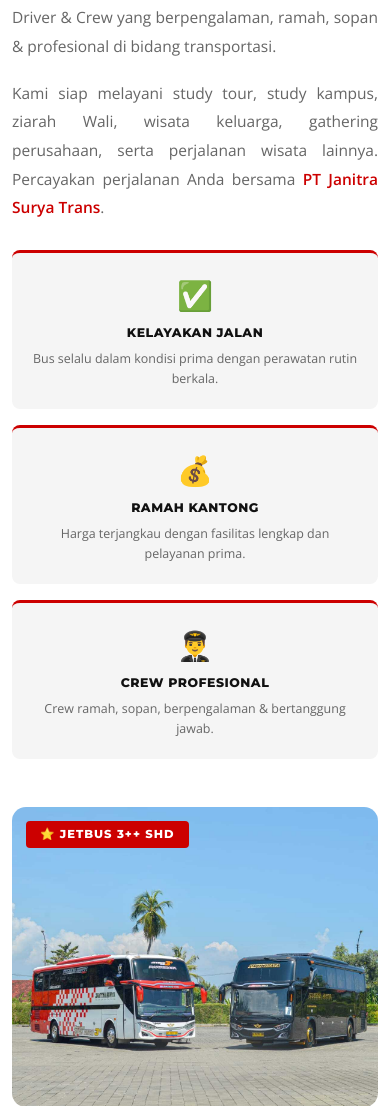
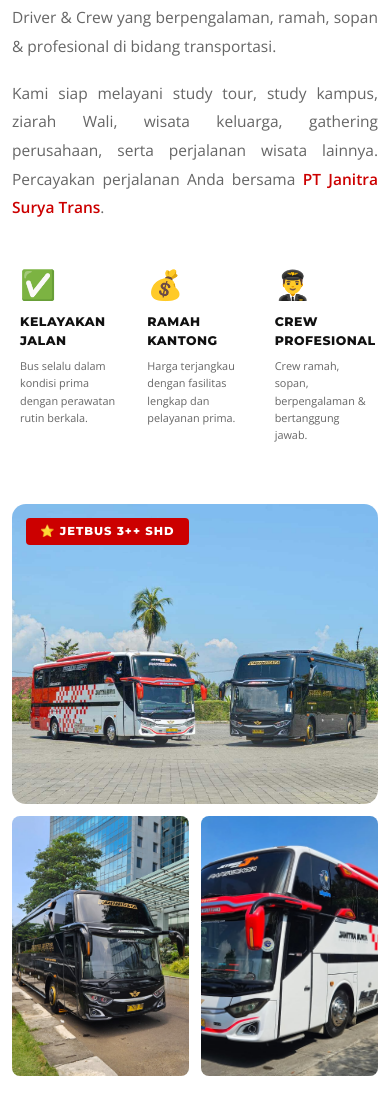
Before and after one commit to l200240164-galihwikuu/janitra_trans, a PHP site: page / in a window 390 px wide. Shown: the part 1315-2421 px from the top of the page. Run offline with PHP 8.4, Linux system fonts and the light colour scheme.

Commit message:
Enhance keunggulan cards with improved styling and layout adjustments

```diff
--- a/assets/css/style.css
+++ b/assets/css/style.css
@@ -1194,6 +1194,21 @@ img { max-width: 100%; }
     .cta-section h2{font-size:1.7rem}
     .hero-btn-group{flex-direction:column}
     .btn-merah-putih,.btn-outline-putih{justify-content:center}
+
+    .keunggulan-card {
+        padding: 12px 8px !important;
+    }
+
+    .keunggulan-card p {
+        font-size: 0.68rem !important;
+    }
+    .keunggulan-card div[style*="font-size:1.8 rem"] {
+        font-size: 1.3rem !important;
+        margin-bottom: 4px !important;
+    }
+    .keunggulan-card div[style*="font-size0.78rem"] {
+        font-size: 0.62rem !important;
+    }
 }
 
 
--- a/index.php
+++ b/index.php
@@ -97,22 +97,23 @@ include 'includes/header.php';
 
                 <!-- 3 keunggulan utama (persis dari proposal hal.2) -->
                 <div class="row g-3">
-                    <div class="col-md-4 fade-in">
-                        <div style="background:var(--abu);border-radius:var(--radius-sm);padding:20px;text-align:center;border-top:3px solid var(--merah); height:100%;">
+
+                    <div class="col-4 col-md-4 fade-in">
+                        <div class="keunggulan-card">
                             <div style="font-size:1.8rem;margin-bottom:8px;">✅</div>
                             <div style="font-family:'Montserrat',sans-serif;font-weight:800;font-size:0.78rem;text-transform:uppercase;letter-spacing:0.5px;color:var(--hitam);margin-bottom:6px;">Kelayakan Jalan</div>
                             <p style="font-size:0.78rem;color:var(--abu-teks);margin:0;line-height:1.6;">Bus selalu dalam kondisi prima dengan perawatan rutin berkala.</p>
                         </div>
                     </div>
-                    <div class="col-md-4 fade-in" data-delay="80">
-                        <div style="background:var(--abu);border-radius:var(--radius-sm);padding:20px;text-align:center;border-top:3px solid var(--merah); height:100%;">
+                    <div class="col-4 col-md-4 fade-in" data-delay="80">
+                        <div class="keunggulan-card">
                             <div style="font-size:1.8rem;margin-bottom:8px;">💰</div>
                             <div style="font-family:'Montserrat',sans-serif;font-weight:800;font-size:0.78rem;text-transform:uppercase;letter-spacing:0.5px;color:var(--hitam);margin-bottom:6px;">Ramah Kantong</div>
                             <p style="font-size:0.78rem;color:var(--abu-teks);margin:0;line-height:1.6;">Harga terjangkau dengan fasilitas lengkap dan pelayanan prima.</p>
                         </div>
                     </div>
-                    <div class="col-md-4 fade-in" data-delay="160">
-                        <div style="background:var(--abu);border-radius:var(--radius-sm);padding:20px;text-align:center;border-top:3px solid var(--merah); height:100%;">
+                    <div class="col-4 col-md-4 fade-in" data-delay="160">
+                        <div class="keunggulan-card">
                             <div style="font-size:1.8rem;margin-bottom:8px;">👨‍✈️</div>
                             <div style="font-family:'Montserrat',sans-serif;font-weight:800;font-size:0.78rem;text-transform:uppercase;letter-spacing:0.5px;color:var(--hitam);margin-bottom:6px;">Crew Profesional</div>
                             <p style="font-size:0.78rem;color:var(--abu-teks);margin:0;line-height:1.6;">Crew ramah, sopan, berpengalaman & bertanggung jawab.</p>
```
